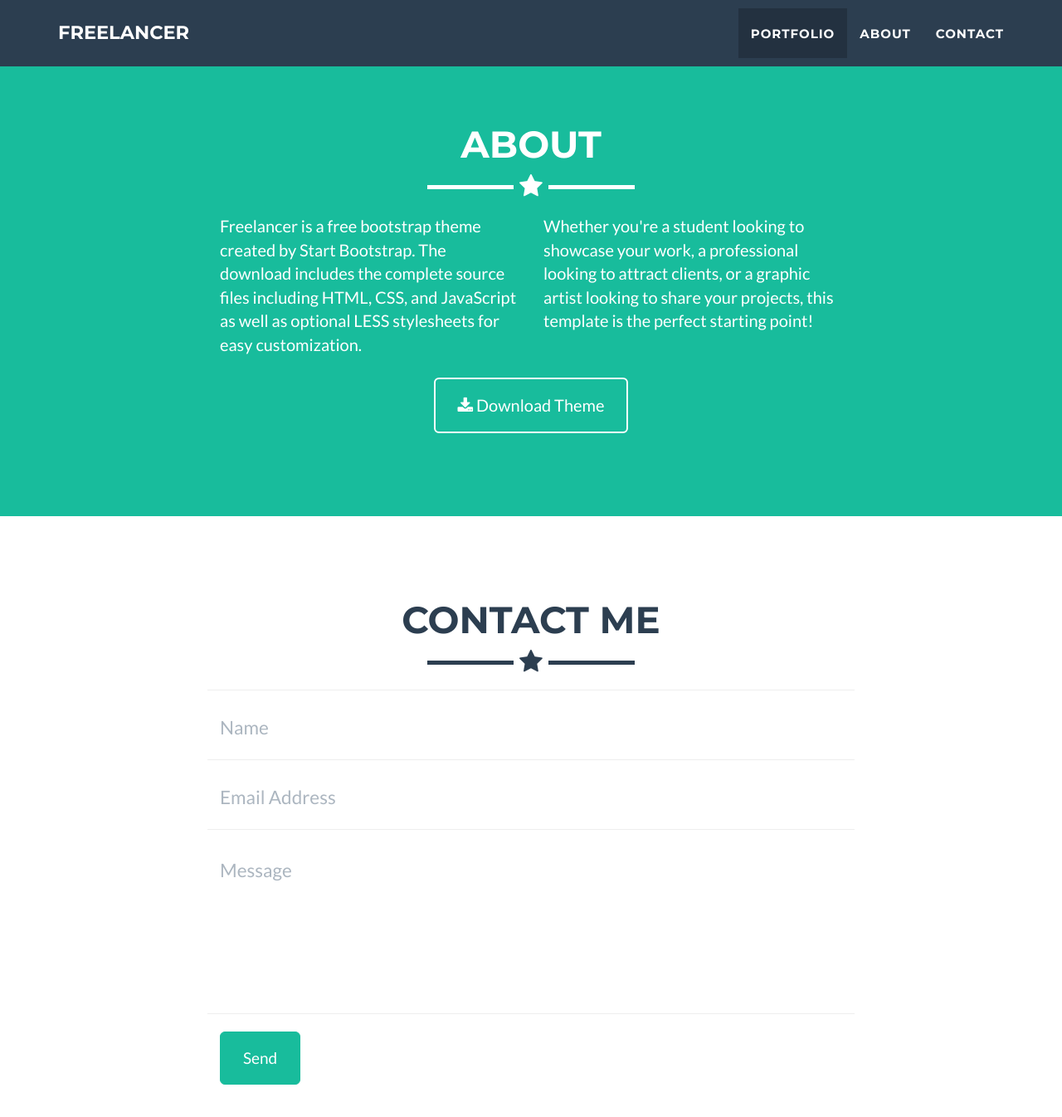
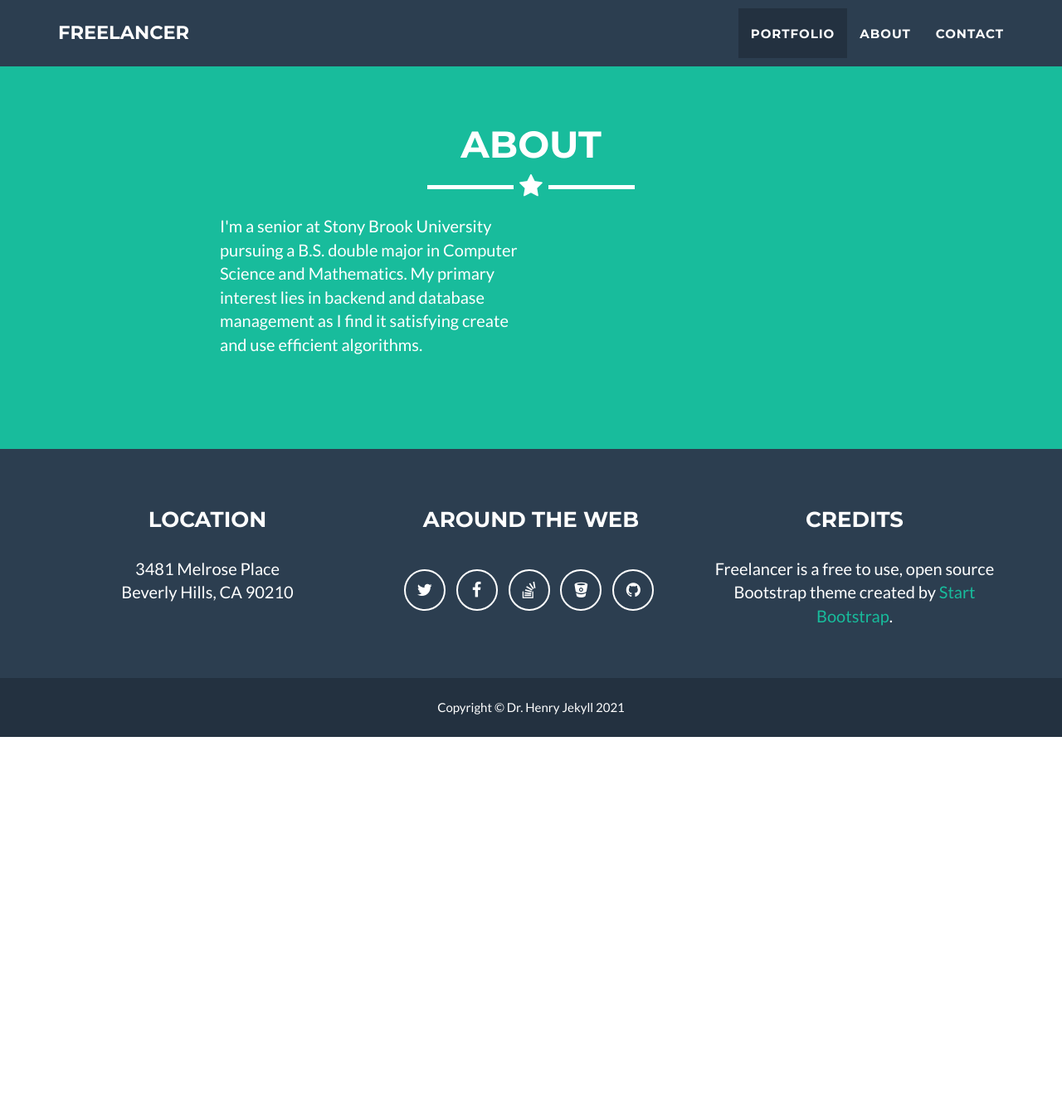
Before and after one commit to Mattliahkim/Mattliahkim.github.io, a Jekyll site: the page built from docs/_posts/2014-07-18-project-1.markdown, in a window 1280 px wide and 1400 px high, scrolled down 1623 px. Shown: the top 1346 px of the window at 83% size. Built offline with Jekyll 4.4.1, drawn with Linux system fonts in a browser that asks for light colours; after the commit the page ends 2511 px from its top, so only the background shows below that.

Commit message:
Template slight edit

```diff
--- a/docs/_includes/about.html
+++ b/docs/_includes/about.html
@@ -9,15 +9,16 @@
             </div>
             <div class="row">
                 <div class="col-lg-4 col-lg-offset-2">
-                    <p>Freelancer is a free bootstrap theme created by Start Bootstrap. The download includes the complete source files including HTML, CSS, and JavaScript as well as optional LESS stylesheets for easy customization.</p>
+                    <p>I'm a senior at Stony Brook University pursuing a B.S. double major in Computer Science and Mathematics.
+                      My primary interest lies in backend and database management as I find it satisfying create and use efficient algorithms.</p>
                 </div>
                 <div class="col-lg-4">
-                    <p>Whether you're a student looking to showcase your work, a professional looking to attract clients, or a graphic artist looking to share your projects, this template is the perfect starting point! </p>
+                    <p> </p>
                 </div>
                 <div class="col-lg-8 col-lg-offset-2 text-center">
-                    <a href="https://github.com/jeromelachaud/freelancer-theme" class="btn btn-lg btn-outline">
+                  <!--<a href="https://github.com/jeromelachaud/freelancer-theme" class="btn btn-lg btn-outline">
                         <i class="fa fa-download"></i> Download Theme
-                    </a>
+                    </a>-->
                 </div>
             </div>
         </div>
--- a/docs/_includes/contact_disqus.html
+++ b/docs/_includes/contact_disqus.html
@@ -1,4 +1,4 @@
-<!-- Contact Section -->
+<!-- Contact Section
    <section id="contact">
        <div class="container">
            <div class="row">
@@ -9,8 +9,8 @@
            </div>
            <div class="row">
                <div class="col-lg-8 col-lg-offset-2">
-                 <div id="disqus_thread"></div><!-- /#disqus_thread -->
+                 <div id="disqus_thread"></div><!-- /#disqus_thread
                </div>
            </div>
        </div>
-   </section>
+   </section>-->
--- a/docs/_includes/contact_static.html
+++ b/docs/_includes/contact_static.html
@@ -47,3 +47,4 @@
 		</div>
 	</div>
 </section>
+-->
```
Also changed, not shown: other parts of docs/_includes/contact_static.html (+1 -1 lines), docs/_includes/contact.html (+5 -3 lines), 2 other files.
